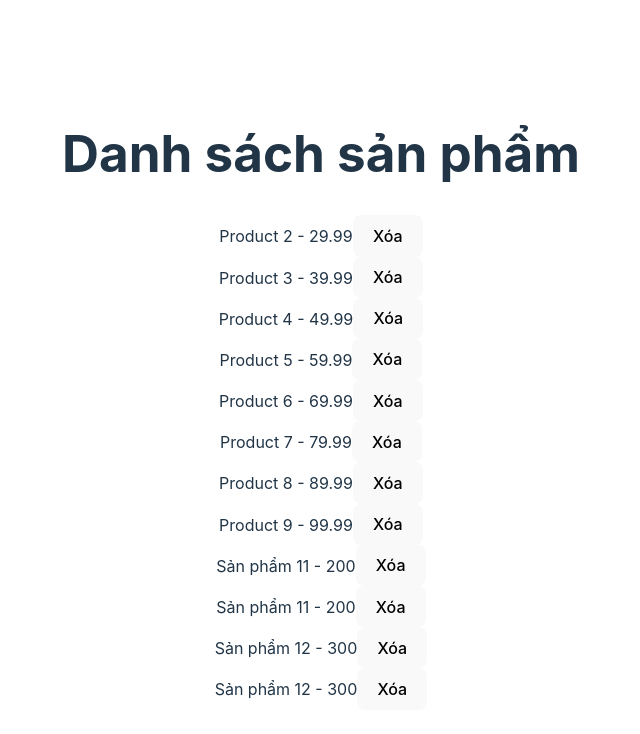
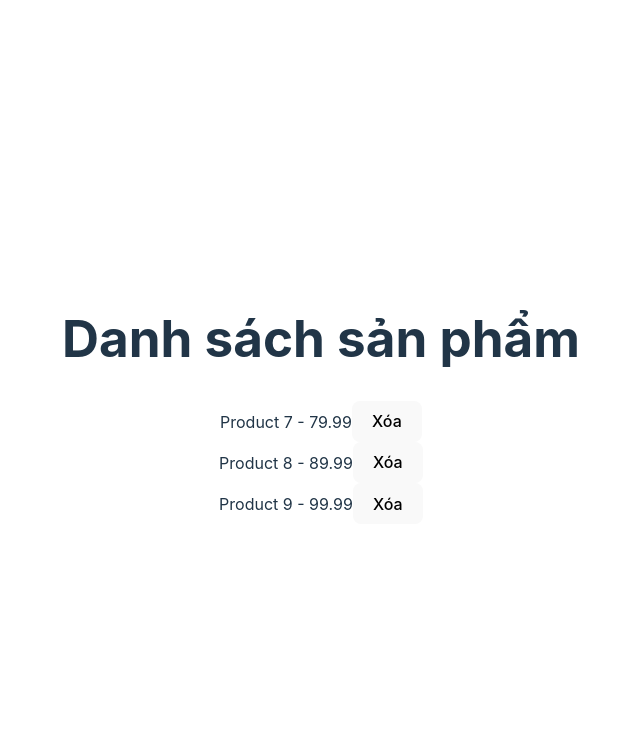
Before and after one commit to datlt2306/FPL-WEB209, a React (Vite) app: page /products in a window 1280 px wide. Shown: the top 734 px of the page, without its empty margins (319-959 px from the left). Built offline with nearby package versions, Linux system fonts and the light colour scheme; data requests are answered from the project's data file.

Commit message:
WD18401 - Buổi 5

```diff
--- a/db.json
+++ b/db.json
@@ -1,50 +1,5 @@
 {
   "products": [
-    {
-      "id": 2,
-      "name": "Product 2",
-      "price": 29.99,
-      "pictureUrl": "http://example.com/product2.jpg",
-      "description": "Description for product 2",
-      "available": true,
-      "createdAt": "2023-10-02T10:00:00Z"
-    },
-    {
-      "id": 3,
-      "name": "Product 3",
-      "price": 39.99,
-      "pictureUrl": "http://example.com/product3.jpg",
-      "description": "Description for product 3",
-      "available": false,
-      "createdAt": "2023-10-03T10:00:00Z"
-    },
-    {
-      "id": 4,
-      "name": "Product 4",
-      "price": 49.99,
-      "pictureUrl": "http://example.com/product4.jpg",
-      "description": "Description for product 4",
-      "available": true,
-      "createdAt": "2023-10-04T10:00:00Z"
-    },
-    {
-      "id": 5,
-      "name": "Product 5",
-      "price": 59.99,
-      "pictureUrl": "http://example.com/product5.jpg",
-      "description": "Description for product 5",
-      "available": false,
-      "createdAt": "2023-10-05T10:00:00Z"
-    },
-    {
-      "id": 6,
-      "name": "Product 6",
-      "price": 69.99,
-      "pictureUrl": "http://example.com/product6.jpg",
-      "description": "Description for product 6",
-      "available": true,
-      "createdAt": "2023-10-06T10:00:00Z"
-    },
     {
       "id": 7,
       "name": "Product 7",
@@ -71,34 +26,6 @@
       "description": "Description for product 9",
       "available": true,
       "createdAt": "2023-10-09T10:00:00Z"
-    },
-    {
-      "name": "Sản phẩm 11",
-      "price": "200",
-      "pictureUrl": "Hình ảnh",
-      "category": "2",
-      "description": "Mô tả",
-      "available": true,
-      "id": 11
-    },
-    {
-      "name": "Sản phẩm 11",
-      "price": "200",
-      "pictureUrl": "Hình ảnh",
-      "category": "2",
-      "description": "Mô tả",
-      "available": true,
-      "id": 12
-    },
-    {
-      "name": "Sản phẩm 12",
-      "price": "300",
-      "id": 13
-    },
-    {
-      "name": "Sản phẩm 12",
-      "price": "300",
-      "id": 14
     }
   ],
   "users": []
--- a/src/App.jsx
+++ b/src/App.jsx
@@ -1,9 +1,8 @@
-import { useEffect, useState } from "react";
-import "./App.css";
+import { useQuery } from "@tanstack/react-query";
 import axios from "axios";
 import { Route, Routes } from "react-router-dom";
+import "./App.css";
 import ProductList from "./components/ProductList";
-import { useQuery } from "@tanstack/react-query";
 
 function App() {
     /**
@@ -12,69 +11,6 @@ function App() {
      * 2. import QueryClientProvider client={queryClient} ở main.js
      * 3.
      */
-
-    // const [products, setProducts] = useState([]);
-    // const [product, setProduct] = useState({});
-    // const [loading, setLoading] = useState(false);
-    // const [error, setError] = useState(null);
-    // // useEffect(() => {
-    //     (async () => {
-    //         try {
-    //             setLoading(true);
-    //             const response = await axios.get(`http://localhost:3000/products`);
-    //             if (response.status !== 200) {
-    //                 throw new Error("Có lỗi xảy ra");
-    //             }
-    //             setProducts(response.data);
-    //         } catch (error) {
-    //             setError(error);
-    //         } finally {
-    //             setLoading(false);
-    //         }
-    //     })();
-    // }, []);
-
-    const { data, isLoading, isError, error } = useQuery({
-        queryKey: ["products"],
-        queryFn: async () => {
-            const { data } = await axios.get(`http://localhost:3000/products`);
-            return data;
-        },
-    });
-    const onHandleSubmit = async (e) => {
-        // e.preventDefault();
-        // try {
-        //     const response = await axios.post(`http://localhost:3000/products`, product);
-        //     if (response.status !== 201) {
-        //         throw new Error("Có lỗi xảy ra");
-        //     }
-        //     console.log(`Thêm sản phẩm thành công`);
-        //     setProducts([...products, response.data]);
-        // } catch (error) {
-        //     throw new Error(error);
-        // }
-    };
-    const onHandleChange = (e) => {
-        // const { name, value, type, checked } = e.target;
-        // setProduct({ ...product, [name]: type === "checkbox" ? checked : value });
-    };
-    // const onRemove = async (id) => {
-    //     try {
-    //         setLoading(true);
-    //         const response = await axios.delete(`http://localhost:3000/products/${id}`);
-    //         if (response.status !== 200) {
-    //             throw new Error("Có lỗi xảy ra");
-    //         }
-    //         setProducts(products.filter((product) => product.id !== id));
-    //         alert("Xóa sản phẩm thành công");
-    //     } catch (error) {
-    //         setError(error);
-    //     } finally {
-    //         setLoading(false);
-    //     }
-    // };
-    if (isLoading) return <p>Loading...</p>;
-    if (isError) return <p>{error.message}</p>;
     return (
         <>
             <Routes>
@@ -82,21 +18,22 @@ function App() {
                 <Route
                     path="/add"
                     element={
-                        <form onSubmit={onHandleSubmit}>
-                            <input type="text" name="name" onChange={onHandleChange} />
-                            <input type="number" name="price" onChange={onHandleChange} />
-                            <input type="text" name="pictureUrl" onChange={onHandleChange} />
-                            <select name="category" onChange={onHandleChange}>
-                                <option value="1">Danh mục A</option>
-                                <option value="2">Danh mục b</option>
-                            </select>
-                            <textarea name="description" onChange={onHandleChange}></textarea>
-                            <input type="checkbox" name="available" onChange={onHandleChange} />
-                            <button>Submit</button>
-                        </form>
+                        <>Thêm sản phẩm</>
+                        // <form onSubmit={onHandleSubmit}>
+                        //     <input type="text" name="name" onChange={onHandleChange} />
+                        //     <input type="number" name="price" onChange={onHandleChange} />
+                        //     <input type="text" name="pictureUrl" onChange={onHandleChange} />
+                        //     <select name="category" onChange={onHandleChange}>
+                        //         <option value="1">Danh mục A</option>
+                        //         <option value="2">Danh mục b</option>
+                        //     </select>
+                        //     <textarea name="description" onChange={onHandleChange}></textarea>
+                        //     <input type="checkbox" name="available" onChange={onHandleChange} />
+                        //     <button>Submit</button>
+                        // </form>
                     }
                 />
-                <Route path="/products" element={<ProductList products={data} />} />
+                <Route path="/products" element={<ProductList />} />
             </Routes>
         </>
     );
--- a/src/components/ProductList.jsx
+++ b/src/components/ProductList.jsx
@@ -1,13 +1,39 @@
 /* eslint-disable react/prop-types */
+
+import { useMutation, useQuery, useQueryClient } from "@tanstack/react-query";
+import axios from "axios";
+
 // eslint-disable-next-line react/prop-types
-const ProductList = ({ products, onRemove }) => {
+const ProductList = () => {
+    const queryClient = useQueryClient();
+    const { data, isLoading, isError, error } = useQuery({
+        queryKey: ["products"],
+        queryFn: async () => {
+            const { data } = await axios.get(`http://localhost:3000/products`);
+            return data;
+        },
+    });
+
+    const { mutate, isPending } = useMutation({
+        mutationFn: async (id) => {
+            await axios.delete(`http://localhost:3000/products/${id}`);
+        },
+        onSuccess: () => {
+            queryClient.invalidateQueries({
+                queryKey: ["products"],
+            });
+        },
+    });
+    if (isLoading) return <p>Loading...</p>;
+    if (isError) return <p>{error.message}</p>;
+    if (isPending) return <p>Deleting...</p>;
     return (
         <div>
             <h1>Danh sách sản phẩm</h1>
-            {products.map((product) => (
+            {data.map((product) => (
                 <div key={product.id}>
                     {product.name} - {product.price}
-                    <button onClick={() => onRemove(product.id)}>Xóa</button>
+                    <button onClick={() => mutate(product.id)}>Xóa</button>
                 </div>
             ))}
         </div>
```
